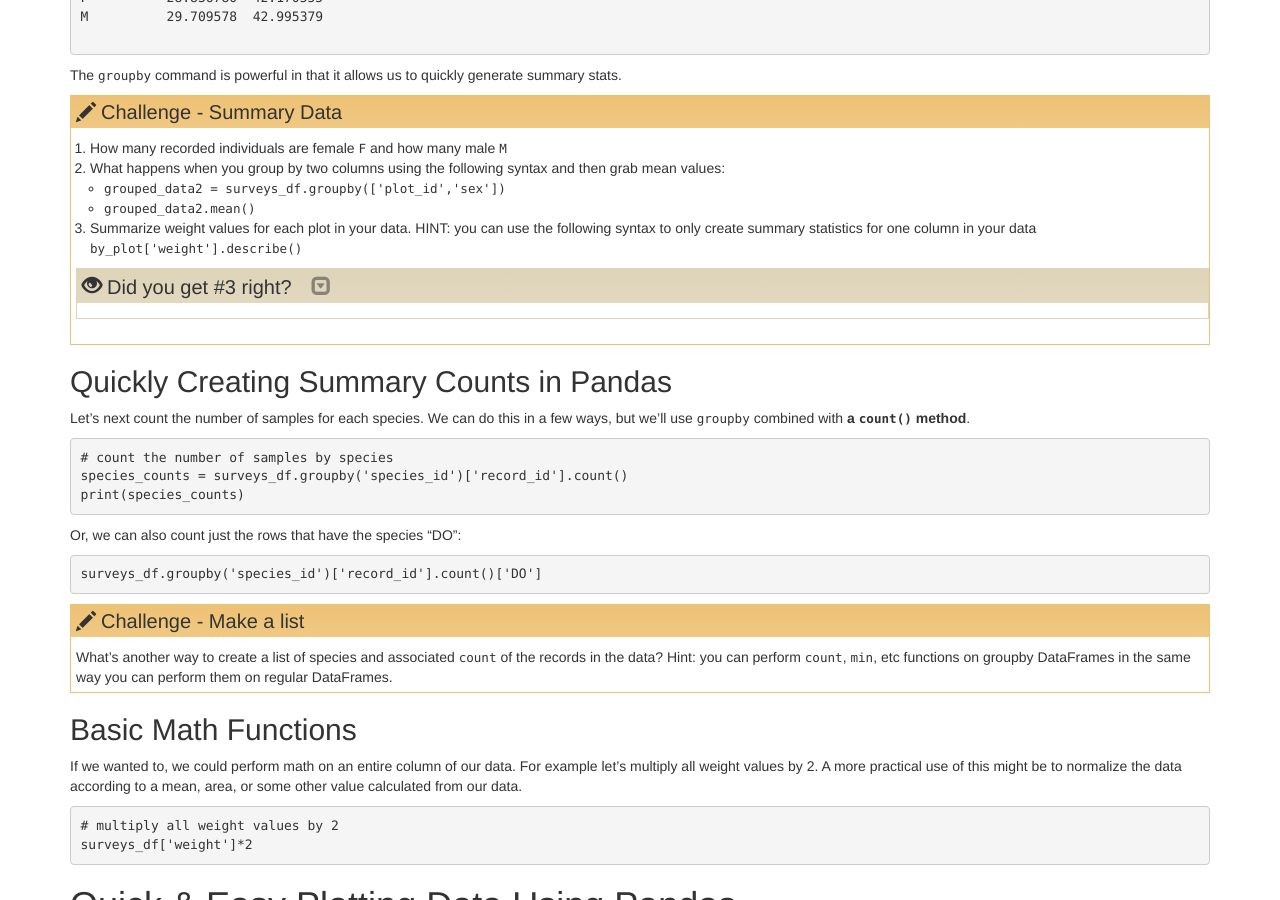
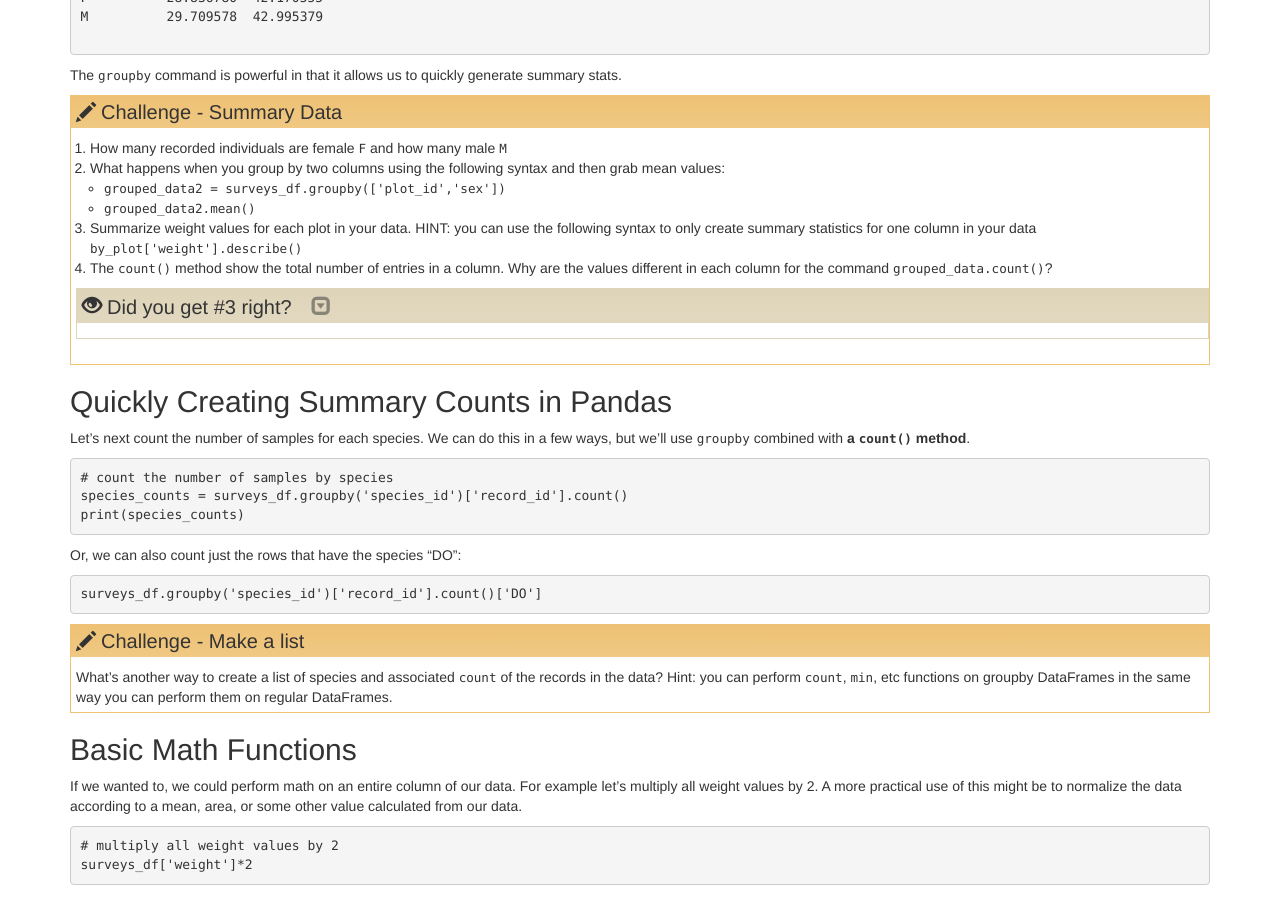
Before and after one commit to ornl-training/python-gis, a Jekyll site: the page built from _episodes/01-starting-with-data.md, in a window 1280 px wide and 900 px high, scrolled down 5522 px. Built offline with Jekyll 4.4.1, drawn with Linux system fonts in a browser that asks for light colours.

Commit message:
Added extra challenge
Signed-off-by: Greg Watson <g.watson@computer.org>

```diff
--- a/_episodes/01-starting-with-data.md
+++ b/_episodes/01-starting-with-data.md
@@ -375,6 +375,8 @@ summary stats.
 > 3. Summarize weight values for each plot in your data. HINT: you can use the
 >   following syntax to only create summary statistics for one column in your data
 >   `by_plot['weight'].describe()`
+> 4. The `count()` method show the total number of entries in a column. Why are the values different
+>   in each column for the command `grouped_data.count()`?
 >
 >
 >> ## Did you get #3 right?
```
